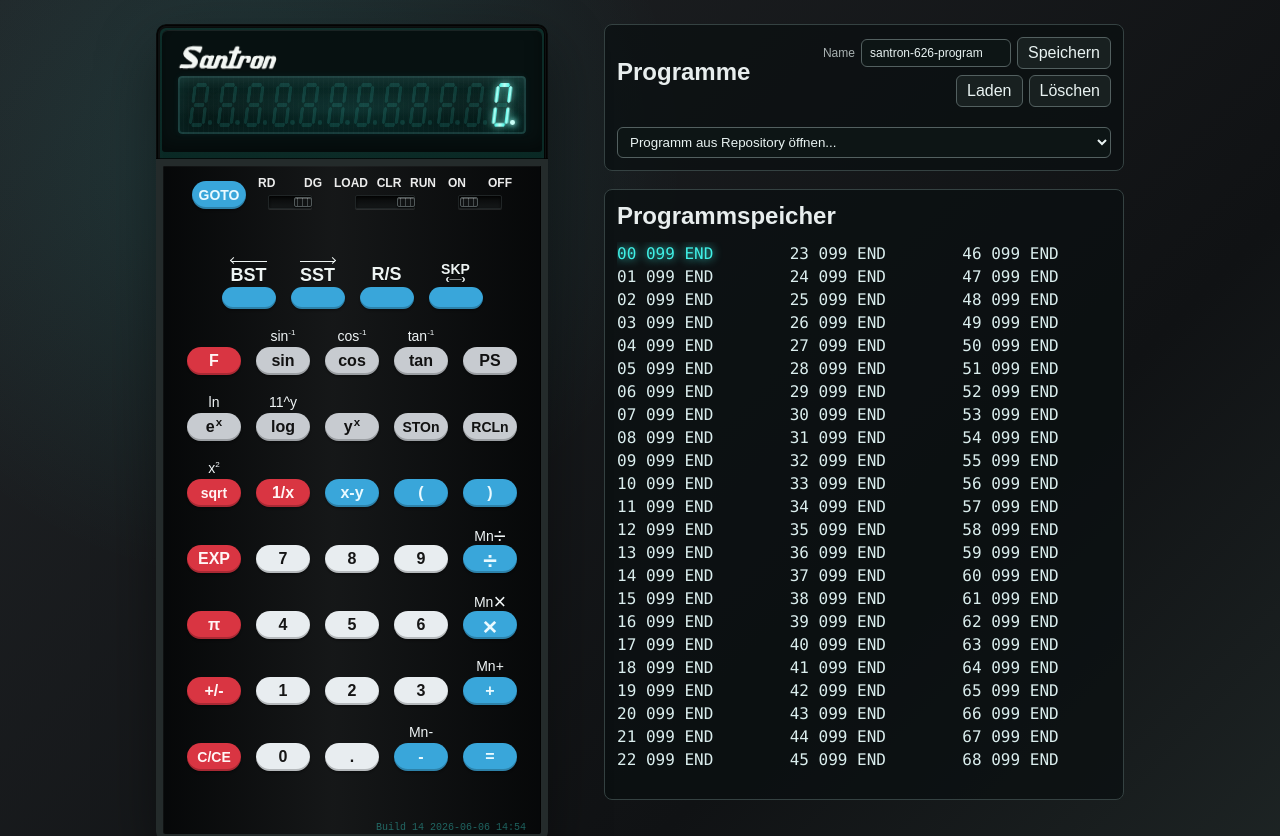
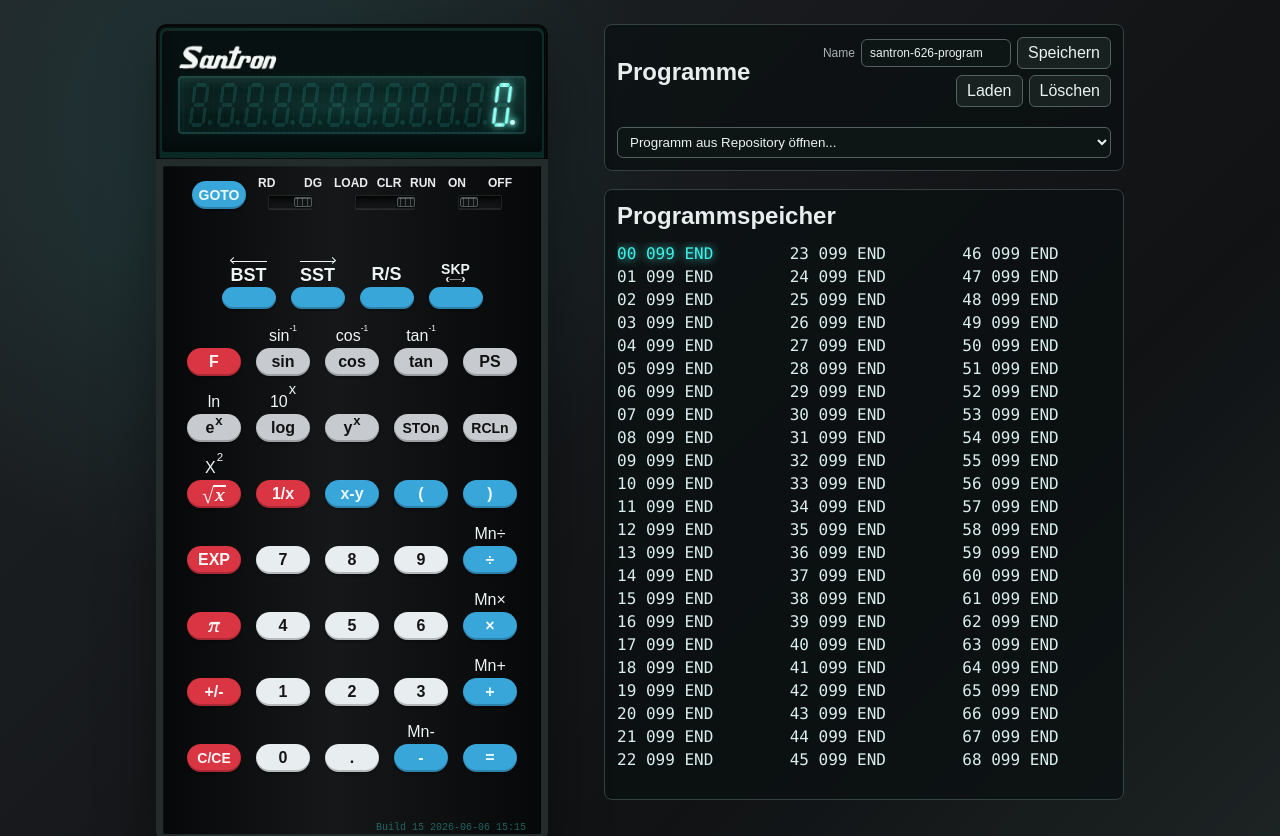
Before and after one commit to KamikazeJones/Santron626, a plain HTML site: page index.html in a window 1280 px wide. Shown: the top 836 px of the page. Drawn offline with Linux system fonts and the light colour scheme.

Commit message:
Tastatur Beschriftung verbessert

```diff
--- a/app.js
+++ b/app.js
@@ -35,8 +35,8 @@
 
 const KEYS = [
   [{ key: "F", label: "F", color: "red" }, { key: "SIN", label: "sin", shift: "sin^-1", color: "gray" }, { key: "COS", label: "cos", shift: "cos^-1", color: "gray" }, { key: "TAN", label: "tan", shift: "tan^-1", color: "gray" }, { key: "PS", label: "PS", color: "gray" }],
-  [{ key: "EX", label: "e^x", shift: "ln", color: "gray" }, { key: "LOG", label: "log", shift: "11^y", color: "gray" }, { key: "Y^X", label: "y^x", color: "gray" }, { key: "STO", label: "STOn", color: "gray" }, { key: "RCL", label: "RCLn", color: "gray" }],
-  [{ key: "SQRT", label: "sqrt", shift: "x^2", color: "red" }, { key: "1/X", label: "1/x", color: "red" }, { key: "X<>Y", label: "x-y", color: "blue" }, { key: "(", label: "(", color: "blue" }, { key: ")", label: ")", color: "blue" }],
+  [{ key: "EX", label: "e^x", shift: "ln", color: "gray" }, { key: "LOG", label: "log", shift: "10^x", color: "gray" }, { key: "Y^X", label: "y^x", color: "gray" }, { key: "STO", label: "STOn", color: "gray" }, { key: "RCL", label: "RCLn", color: "gray" }],
+  [{ key: "SQRT", label: "√x", shift: "X^2", color: "red" }, { key: "1/X", label: "1/x", color: "red" }, { key: "X<>Y", label: "x-y", color: "blue" }, { key: "(", label: "(", color: "blue" }, { key: ")", label: ")", color: "blue" }],
   [{ key: "EXP", label: "EXP", color: "red" }, { key: "7", label: "7", color: "white" }, { key: "8", label: "8", color: "white" }, { key: "9", label: "9", color: "white" }, { key: "/", label: "÷", shift: "Mn÷", color: "blue" }],
   [{ key: "PI", label: "π", color: "red" }, { key: "4", label: "4", color: "white" }, { key: "5", label: "5", color: "white" }, { key: "6", label: "6", color: "white" }, { key: "*", label: "×", shift: "Mn×", color: "blue" }],
   [{ key: "+/-", label: "+/-", color: "red" }, { key: "1", label: "1", color: "white" }, { key: "2", label: "2", color: "white" }, { key: "3", label: "3", color: "white" }, { key: "+", label: "+", shift: "Mn+", color: "blue" }],
@@ -141,7 +141,11 @@
 
 function keyLabelHtml(text) {
   return text
-    .replace(/([A-Za-z0-9]+)\^(-?\d+|x)/g, "$1<sup>$2</sup>")
+    .replace(/√x/g, '<span class="root-symbol"><span class="root-mark">√</span><span class="root-radicand">x</span></span>')
+    .replace(/([A-Za-z0-9]+)\^(-1)/g, '$1<sup class="inverse-exp">$2</sup>')
+    .replace(/([A-Za-z0-9]+)\^(-?\d+)/g, '$1<sup class="power-exp numeric-exp">$2</sup>')
+    .replace(/([A-Za-z0-9]+)\^([A-Za-z])/g, '$1<sup class="power-exp">$2</sup>')
+    .replace(/π/g, '<span class="pi-symbol">π</span>')
     .replace(/[×÷]/g, (symbol) => `<span class="operator-symbol">${symbol}</span>`);
 }
 
--- a/index.html
+++ b/index.html
@@ -120,7 +120,7 @@
       </div>
 
       <div class="keypad" id="keypad"></div>
-      <div class="build-stamp" aria-label="Build-Version">Build 14 2026-06-06 14:54</div>
+      <div class="build-stamp" aria-label="Build-Version">Build 15 2026-06-06 15:15</div>
     </section>
     </section>
 
--- a/styles.css
+++ b/styles.css
@@ -661,19 +661,19 @@
 
 .key-wrap {
   display: grid;
-  grid-template-rows: 16px 28px;
+  grid-template-rows: 18px 28px;
   gap: 2px;
   width: 54px;
-  height: 48px;
+  height: 50px;
   justify-items: center;
   align-items: end;
 }
 
 .shift {
-  min-height: 16px;
+  min-height: 18px;
   max-width: 60px;
   color: #f0f5f6;
-  font-size: 14px;
+  font-size: 16px;
   line-height: 1;
   text-align: center;
   white-space: nowrap;
@@ -681,25 +681,79 @@
 
 .operator-symbol {
   display: inline-block;
-  font-size: 1.55em;
-  line-height: .62;
+  font-size: 1em;
+  line-height: 1;
+  transform: none;
+}
+
+.pi-symbol {
+  display: inline-block;
+  font-family: Georgia, "Times New Roman", "Noto Serif", serif;
+  font-size: 1.18em;
+  font-style: italic;
+  font-weight: 700;
+  line-height: 1;
+  transform: translateY(-1px);
+}
+
+.root-symbol {
+  display: inline-flex;
+  align-items: flex-end;
+  justify-content: center;
+  font-family: Georgia, "Times New Roman", "Noto Serif", serif;
+  font-size: 1.05em;
+  font-weight: 700;
+  line-height: 1;
+  transform: translateY(-1px);
+}
+
+.root-mark {
+  font-size: 1.28em;
+  line-height: .85;
   transform: translateY(2px);
 }
 
-.shift sup {
-  font-size: .58em;
+.root-radicand {
+  display: inline-block;
+  min-width: .62em;
+  border-top: 2px solid currentColor;
+  font-style: italic;
+  line-height: .82;
+  margin-left: -1px;
+  padding: 1px 1px 0 2px;
+}
+
+.shift sup,
+.pill sup {
+  display: inline-block;
   line-height: 0;
   vertical-align: super;
 }
 
-.shift sup {
-  transform: translateY(-1px);
+.shift sup.power-exp {
+  font-size: .92em;
+  margin-left: 1px;
+  transform: translateY(-7px);
 }
 
-.pill sup {
-  display: inline-block;
+.shift sup.numeric-exp {
   font-size: .72em;
-  line-height: 0;
+  transform: translateY(-6px);
+}
+
+.shift sup.inverse-exp {
+  font-size: .52em;
+  transform: translateY(-4px);
+}
+
+.pill sup.power-exp {
+  font-size: .82em;
+  margin-left: 1px;
+  transform: translateY(-7px);
+}
+
+.pill sup.inverse-exp {
+  font-size: .58em;
   margin-left: 1px;
   transform: translateY(-5px);
 }
```
